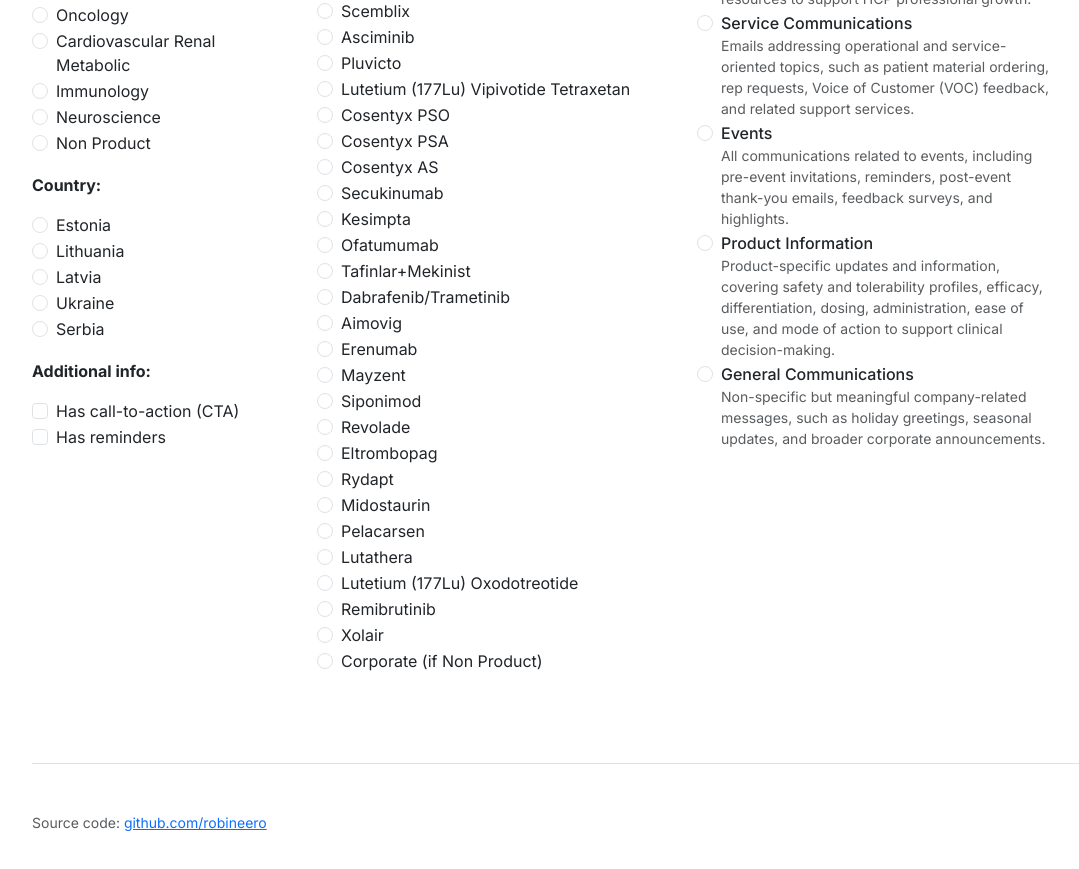
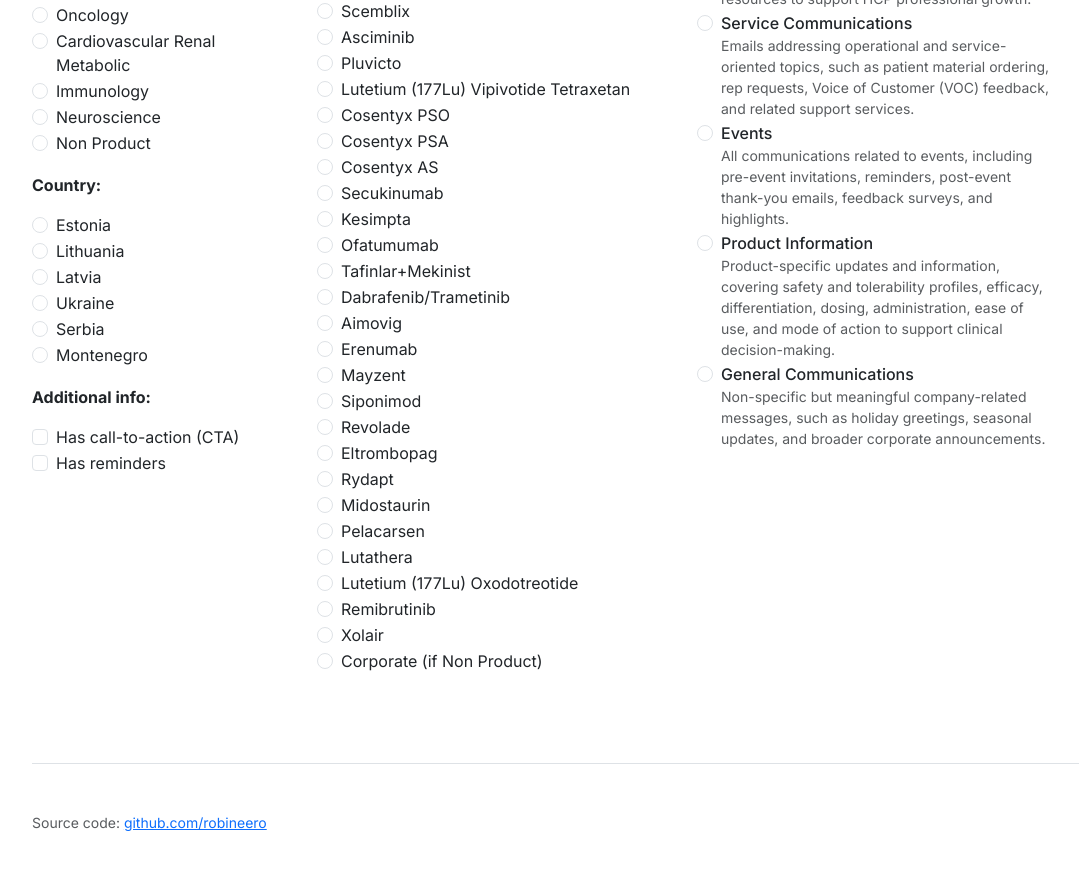
Before and after one commit to robineero/nvs-newsletter-naming-tool, a plain HTML site: page index.html in a window 1280 px wide. Shown: the part 585-1454 px from the top of the page, without its empty margins (50-1129 px from the left). Drawn offline with nearby package versions, Linux system fonts and the light colour scheme.

Commit message:
Add Montenegro to country list

```diff
--- a/index.html
+++ b/index.html
@@ -73,6 +73,10 @@
                             <div class="form-check form-check">
                                 <input class="form-check-input" type="radio" name="country-radio" id="country-5" value="RS">
                                 <label class="form-check-label" for="country-5">Serbia</label>
+                            </div>
+                            <div class="form-check form-check">
+                                <input class="form-check-input" type="radio" name="country-radio" id="country-6" value="ME">
+                                <label class="form-check-label" for="country-6">Montenegro</label>
                             </div>
                         </div>
                     </div>
```
